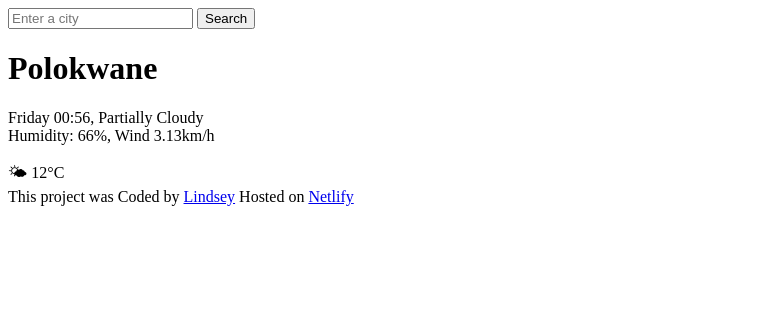
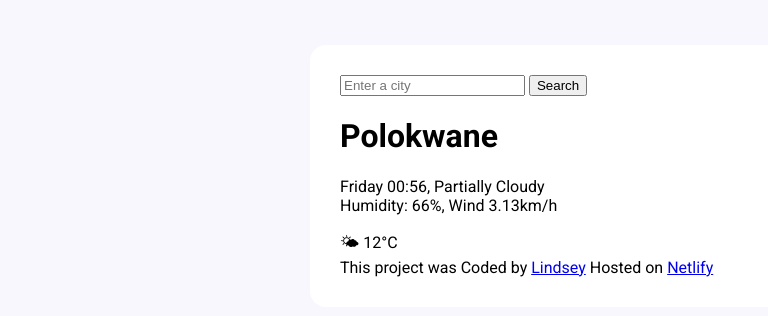
Before and after one commit to LindseyM23/Weather-Forecast, a plain HTML site: page index.html in a window 1280 px wide. Shown: the whole page, without its empty margins (0-768 px from the left). Drawn offline with Linux system fonts and the light colour scheme.

Commit message:
styled main container and added custom font

```diff
--- a/index.html
+++ b/index.html
@@ -5,9 +5,12 @@
     <meta name="viewport" content="width=device-width, initial-scale=1.0">
     <title>Weather Forecast</title>
    <link rel="stylesheet" href="styles.css">
-
+   <link rel="preconnect" href="https://fonts.googleapis.com">
+   <link rel="preconnect" href="https://fonts.gstatic.com" crossorigin>
+   <link href="https://fonts.googleapis.com/css2?family=Roboto:ital,wght@0,100;0,300;0,400;0,500;0,700;0,900;1,100;1,300;1,400;1,500;1,700;1,900&display=swap" rel="stylesheet">
 </head>
 <body>
+    <div class="weather-app">
     <header>
         <form>
             <input type="search" placeholder="Enter a city" required/>
@@ -30,6 +33,8 @@
     <footer>This project was Coded by
         <a href="https://github.com/LindseyM23" target="_blank">Lindsey</a>
     Hosted on
-    <a href="https://shecodes-weather-forecast-lindsey-m.netlify.app/" target="_blank">Netlify</a></footer>
+    <a href="https://shecodes-weather-forecast-lindsey-m.netlify.app/" target="_blank">Netlify</a>
+</footer>
+</div>
 </body>
 </html>
--- a/styles.css
+++ b/styles.css
@@ -0,0 +1,12 @@
+body{
+  background-color: #f9f7fe;
+  font-family: "Roboto", sans-serif;
+}
+.weather-app{
+    background-color: white;
+    max-width: 600px;
+    margin: 45px auto;
+    box-shadow: 0 30px 50px rgba(65, 50, 100, 0,00);
+    border-radius: 16px;
+    padding: 30px;
+}
```
